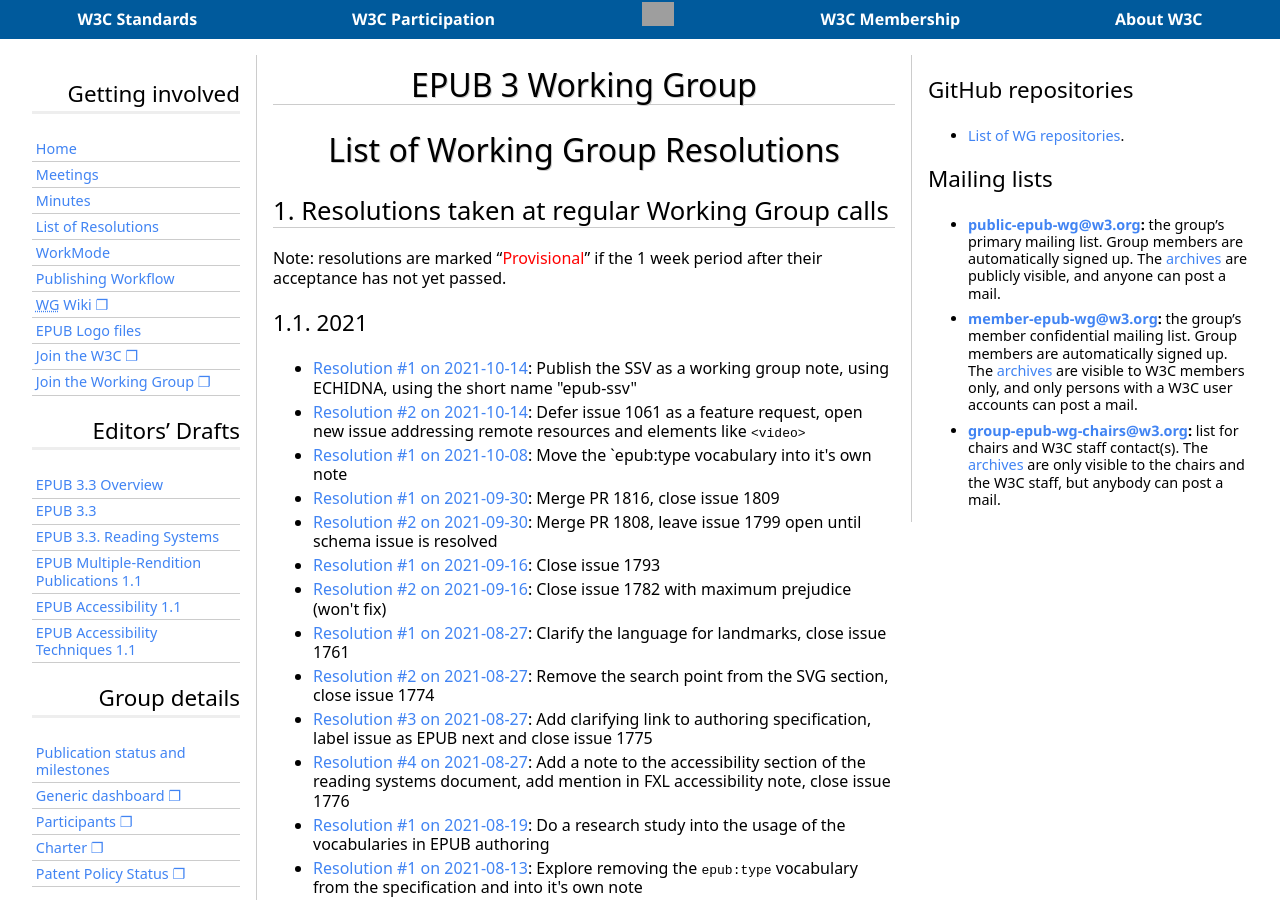
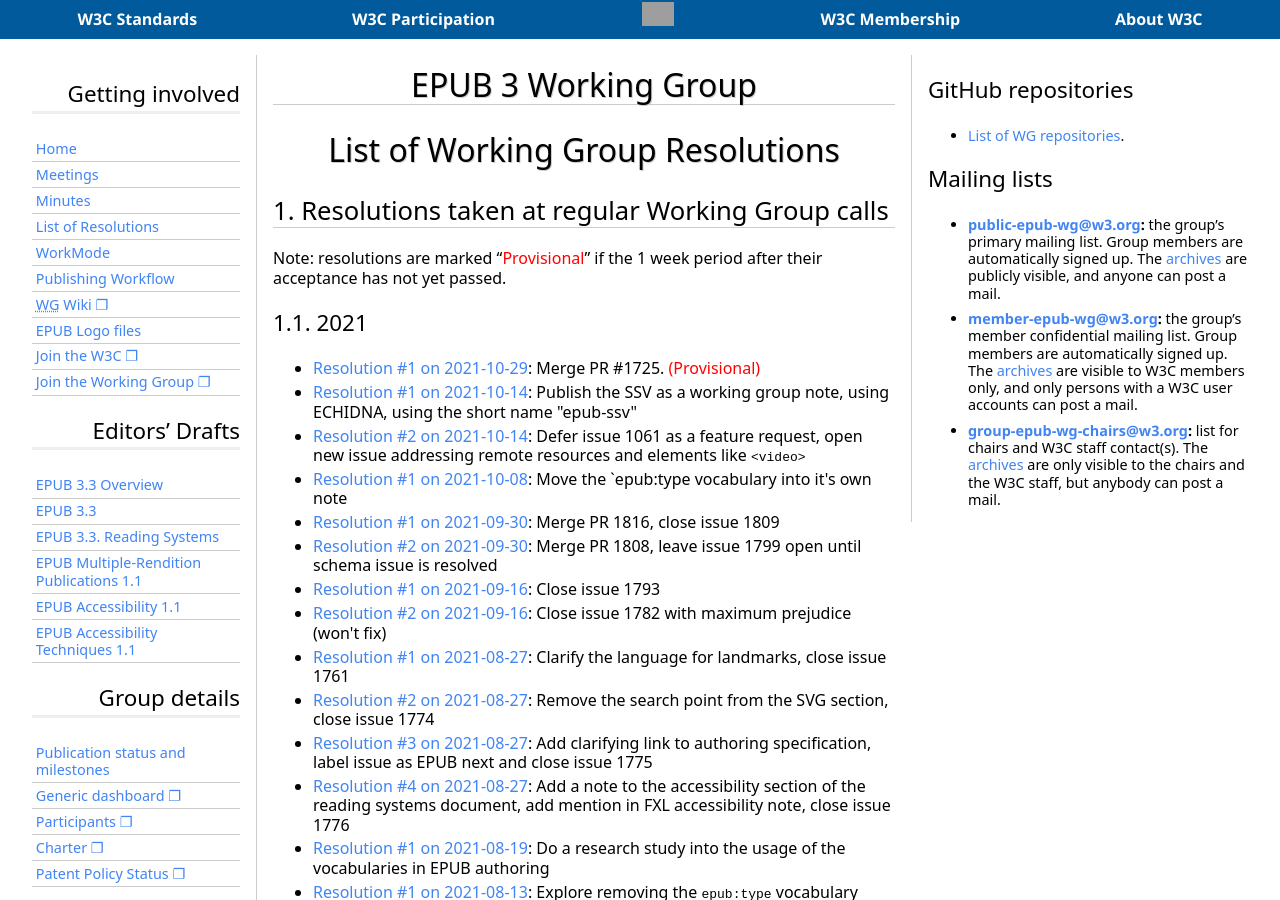
Before and after one commit to w3c/epub-wg, a Jekyll site: the page built from Meetings/Minutes/resolutions.md, in a window 1280 px wide and 900 px high. Built offline with Jekyll 4.4.1, drawn with Linux system fonts in a browser that asks for light colours; some web fonts are replaced; our own code applies the rules of GitHub Pages for plain Markdown files; grey boxes are pictures that could not be loaded.

Commit message:
post processing minutes

```diff
--- a/assets/minute_processing.json
+++ b/assets/minute_processing.json
@@ -1,5 +1,5 @@
 {
-    "date": "2021-10-29T09:53:25.282Z",
+    "date": "2021-10-30T07:40:55.354Z",
     "file_names": [
         "2020-09-11-epub.md",
         "2020-09-17-epub.md",
@@ -96,9 +96,18 @@
         "2021-10-25-epub.md",
         "2021-10-26-epub.md",
         "2021-10-28-epub-a11y.md",
-        "2021-10-28-epub.md"
+        "2021-10-28-epub.md",
+        "2021-10-29-epub.md"
     ],
     "resolutions": [
+        {
+            "year": 2021,
+            "date": "2021-10-29",
+            "number": 1,
+            "text": "Merge PR #1725.",
+            "url": "https://www.w3.org/publishing/groups/epub-wg/Meetings/Minutes/2021-10-29-epub#resolution1",
+            "call": "epub"
+        },
         {
             "year": 2021,
             "date": "2021-10-14",
```
